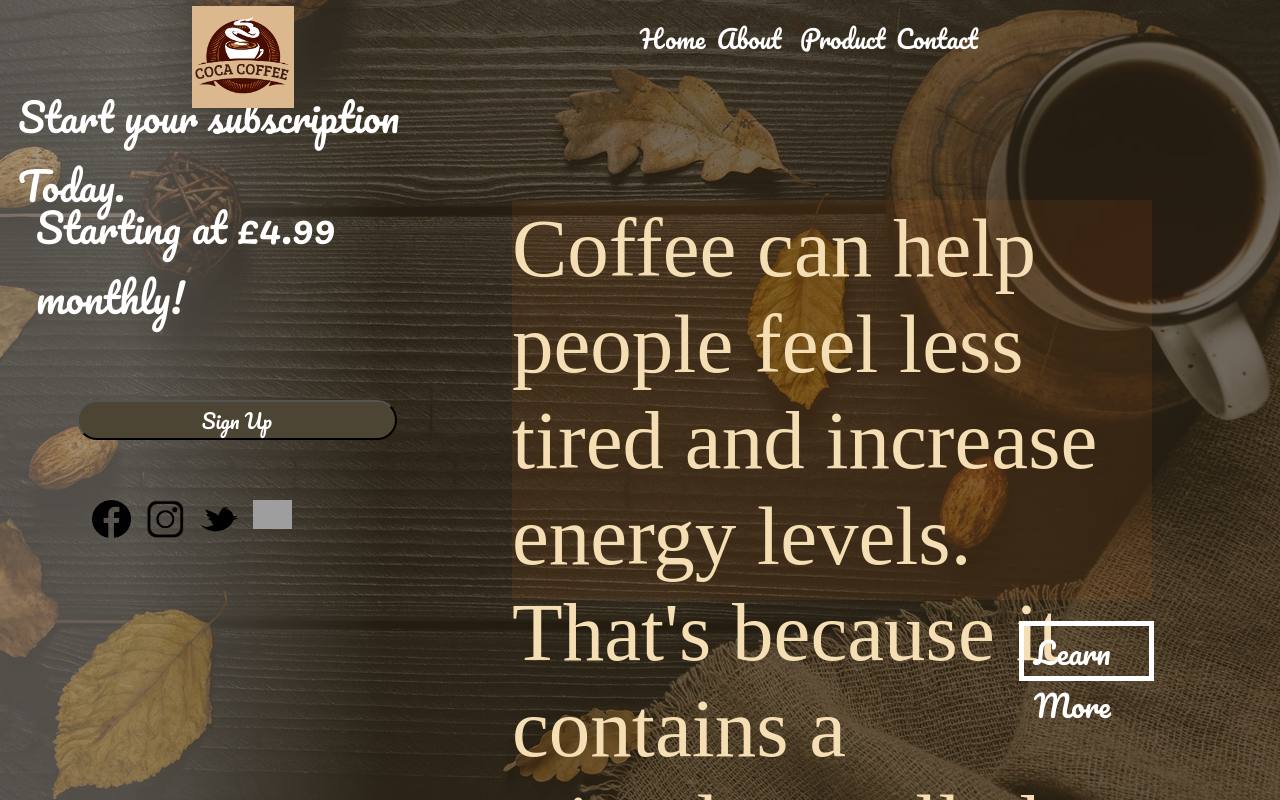
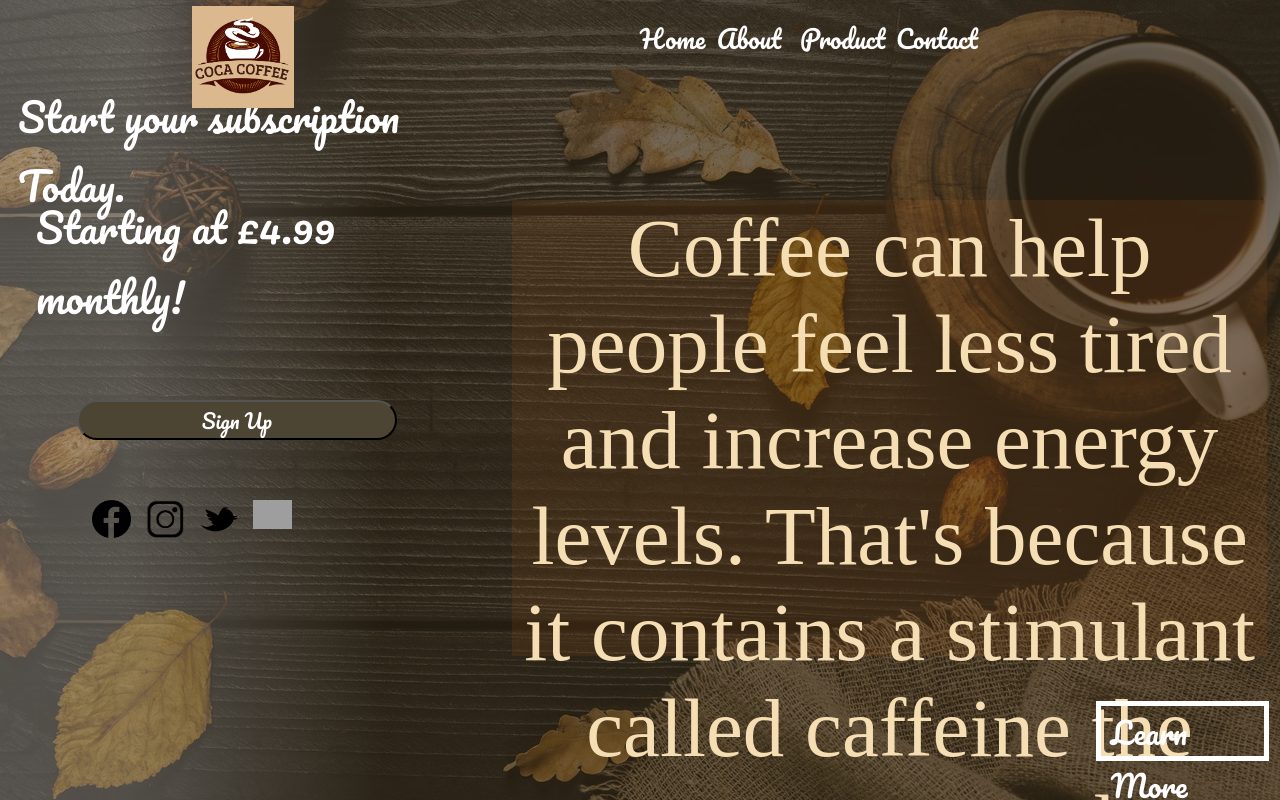
Before and after one commit to MohammedUsman-hub/coffee-subscription-landing-page, a React (Create React App) app in the folder coffee-sub/: page / in a window 1280 px wide. Shown: the top 800 px of the page. Built offline with nearby package versions, Linux system fonts and the light colour scheme; grey boxes are pictures that could not be loaded; a web font is replaced by a local one.

Commit message:
fixed brown txt & learn more
fixed text in brown box, fixed white text and white box for learn more. Need to align centre for all screen resolutions

```diff
--- a/coffee-sub/src/index.css
+++ b/coffee-sub/src/index.css
@@ -376,14 +376,15 @@ html, body{
 
 
   .txtBox-div{
-    width: 50%;
-    height: 50%;
+    width: 59%;
+    height: 57%;
     background-color: rgba(210, 105, 30, 0.105);
     font-family: 'Inspiration', cursive;
     position: absolute;
     top: 25%;
     left: 40%;
     opacity: 100%;
+    text-align: center;
   }
   .txtBox-txt{
     font-size: 83px;
@@ -392,17 +393,18 @@ html, body{
 
 
   .learnMore-div{
-    width: 9%;
+    width: 12%;
     height: 50px;
     position: relative;
     outline: 5px solid white;
-    bottom: 14pc;
-    left: 80%;
+    bottom: 9pc;
+    left: 86%;
     padding-left: 10px;
   }
   .learnMore-txt{
     font-size: 30px;
     color: white;
+
   }
   .learnMore-div:hover{
     cursor: pointer;
```
